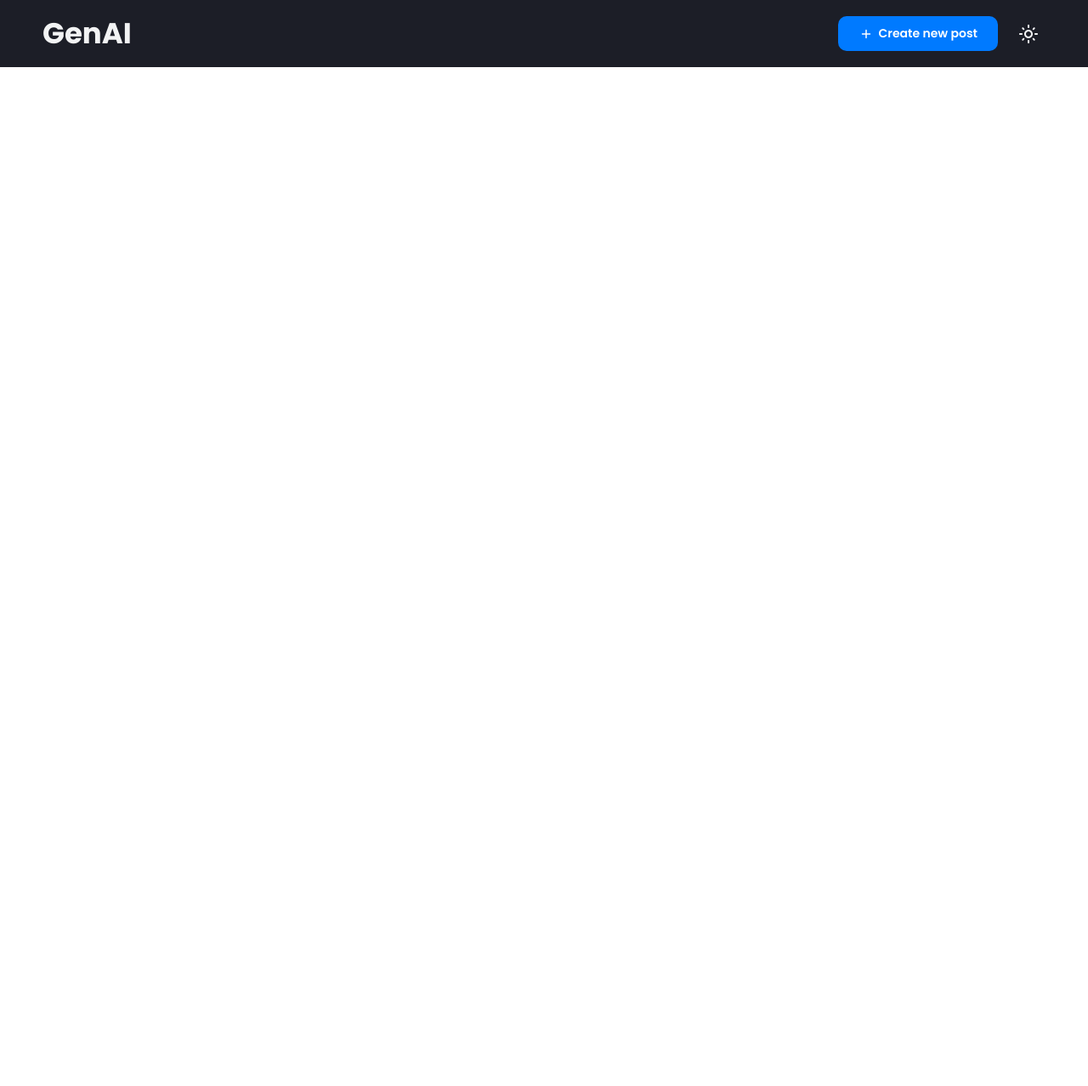
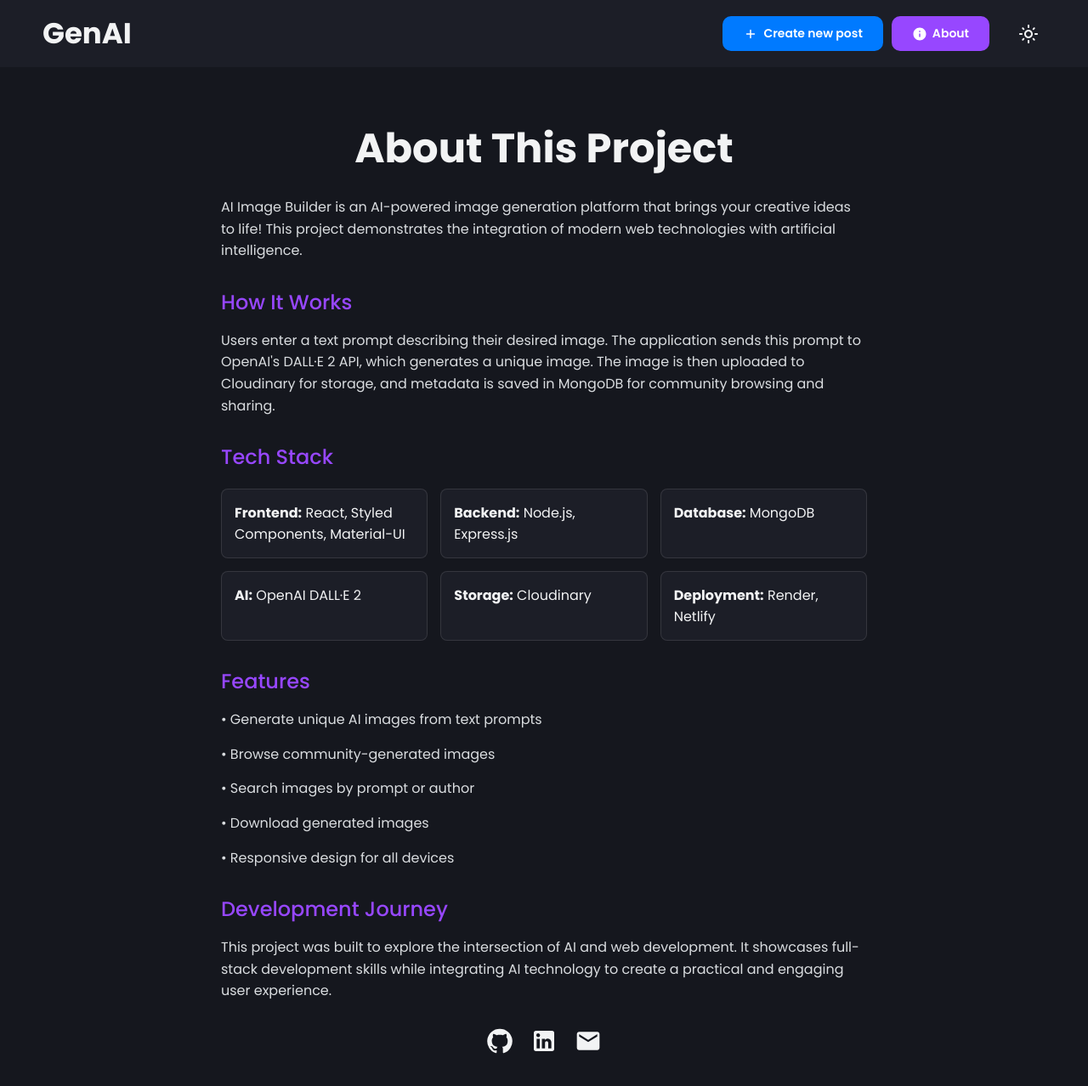
Before and after one commit to Billy-Flowers/AI-Image-Builder, a React (Create React App) app in the folder client/: page /about in a window 1280 px wide. Shown: the top 1278 px of the page at 85% size. Before the commit the page ends 800 px from the top, so only its background shows below. Built offline with nearby package versions, Linux system fonts and the light colour scheme.

Commit message:
added about page

```diff
--- a/client/src/App.js
+++ b/client/src/App.js
@@ -6,6 +6,7 @@
 import CreatePost from "./pages/CreatePost";
 import { BrowserRouter, Routes, Route } from "react-router-dom";
 import Navbar from "./components/Navbar";
+import About from "./pages/About";
 
 const Container = styled.div`
   background-color: ${({ theme }) => theme.bg};
@@ -40,6 +41,7 @@
             <Routes>
               <Route path="/" element={<Home/>} exact/>
               <Route path="/post" element={<CreatePost/>} exact/>
+              <Route path="/about" element={<About/>} />
             </Routes>
           </BrowserRouter>
         </Wrapper>
--- a/client/src/components/Navbar.jsx
+++ b/client/src/components/Navbar.jsx
@@ -1,8 +1,8 @@
 import React from 'react';
 import { useLocation, useNavigate } from 'react-router-dom';
 import styled from "styled-components";
-import { AddRounded, ExploreRounded, DarkModeOutlined, LightModeOutlined } from '@mui/icons-material'
 import Button from './button';
+import { AddRounded, ExploreRounded, DarkModeOutlined, LightModeOutlined, InfoRounded } from '@mui/icons-material'
 
 const Container = styled.div`
     flex: 1;
@@ -62,10 +62,10 @@
     }
 `;
 
-
 const ButtonContainer = styled.div`
     display: flex;
     align-items: center;
+    gap: 10px;
 `;
 
 const Navbar = ({ isDarkMode, toggleTheme }) => {
@@ -91,6 +91,12 @@
                         leftIcon={<AddRounded sx={{ fontSize: "18px" }} />}
                     />
                 )}
+                    <Button
+                        type="secondary"
+                        onClick={() => navigate("/about")}
+                        text="About"
+                        leftIcon={<InfoRounded sx={{ fontSize: "18px" }} />}
+                    />
                 <ThemeButton onClick={toggleTheme}>
                     {isDarkMode ?
                         <LightModeOutlined sx={{ fontSize: "24px" }} /> :
--- /dev/null
+++ b/client/src/pages/About.jsx
@@ -0,0 +1,142 @@
+// pages/About.jsx
+import styled from "styled-components";
+import { GitHub, LinkedIn, Email } from '@mui/icons-material';
+
+const Container = styled.div`
+  min-height: 100vh;
+  background: ${({ theme }) => theme.bg};
+  padding: 20px;
+  display: flex;
+  flex-direction: column;
+  align-items: center;
+`;
+
+const Content = styled.div`
+  max-width: 800px;
+  width: 100%;
+  padding: 40px 20px;
+`;
+
+const Title = styled.h1`
+  font-size: 48px;
+  font-weight: 700;
+  color: ${({ theme }) => theme.text_primary};
+  text-align: center;
+  margin-bottom: 20px;
+`;
+
+const Subtitle = styled.h2`
+  font-size: 24px;
+  font-weight: 500;
+  color: ${({ theme }) => theme.secondary};
+  margin: 30px 0 15px 0;
+`;
+
+const Text = styled.p`
+  font-size: 16px;
+  line-height: 1.6;
+  color: ${({ theme }) => theme.text_secondary};
+  margin-bottom: 15px;
+`;
+
+const TechStack = styled.div`
+  display: grid;
+  grid-template-columns: repeat(auto-fit, minmax(200px, 1fr));
+  gap: 15px;
+  margin: 20px 0;
+`;
+
+const TechItem = styled.div`
+  background: ${({ theme }) => theme.card};
+  padding: 15px;
+  border-radius: 8px;
+  border: 1px solid ${({ theme }) => theme.text_secondary + '20'};
+`;
+
+const SocialLinks = styled.div`
+  display: flex;
+  gap: 20px;
+  justify-content: center;
+  margin-top: 30px;
+`;
+
+const SocialLink = styled.a`
+  color: ${({ theme }) => theme.text_primary};
+  transition: color 0.3s ease;
+
+  &:hover {
+    color: ${({ theme }) => theme.secondary};
+  }
+`;
+
+const About = () => {
+  return (
+    <Container>
+      <Content>
+        <Title>About This Project</Title>
+
+        <Text>
+          AI Image Builder is an AI-powered image generation platform that brings your creative ideas to life!
+          This project demonstrates the integration of modern web technologies with artificial intelligence.
+        </Text>
+
+        <Subtitle>How It Works</Subtitle>
+        <Text>
+          Users enter a text prompt describing their desired image. The application sends this prompt to OpenAI's DALL·E 2 API,
+          which generates a unique image. The image is then uploaded to Cloudinary for storage, and metadata is saved in MongoDB
+          for community browsing and sharing.
+        </Text>
+
+        <Subtitle>Tech Stack</Subtitle>
+        <TechStack>
+          <TechItem>
+            <strong>Frontend:</strong> React, Styled Components, Material-UI
+          </TechItem>
+          <TechItem>
+            <strong>Backend:</strong> Node.js, Express.js
+          </TechItem>
+          <TechItem>
+            <strong>Database:</strong> MongoDB
+          </TechItem>
+          <TechItem>
+            <strong>AI:</strong> OpenAI DALL·E 2
+          </TechItem>
+          <TechItem>
+            <strong>Storage:</strong> Cloudinary
+          </TechItem>
+          <TechItem>
+            <strong>Deployment:</strong> Render, Netlify
+          </TechItem>
+        </TechStack>
+
+        <Subtitle>Features</Subtitle>
+        <Text>• Generate unique AI images from text prompts</Text>
+        <Text>• Browse community-generated images</Text>
+        <Text>• Search images by prompt or author</Text>
+        <Text>• Download generated images</Text>
+        <Text>• Responsive design for all devices</Text>
+
+        <Subtitle>Development Journey</Subtitle>
+        <Text>
+          This project was built to explore the intersection of AI and web development.
+          It showcases full-stack development skills while integrating AI technology
+          to create a practical and engaging user experience.
+        </Text>
+
+        <SocialLinks>
+          <SocialLink href="https://github.com/Billy-Flowers" target="_blank">
+            <GitHub sx={{ fontSize: 32 }} />
+          </SocialLink>
+          <SocialLink href="https://www.linkedin.com/in/milind-bhonsale/" target="_blank">
+            <LinkedIn sx={{ fontSize: 32 }} />
+          </SocialLink>
+          <SocialLink href="mailto:milindbhonsalework@gmail.com">
+            <Email sx={{ fontSize: 32 }} />
+          </SocialLink>
+        </SocialLinks>
+      </Content>
+    </Container>
+  );
+};
+
+export default About;
```
